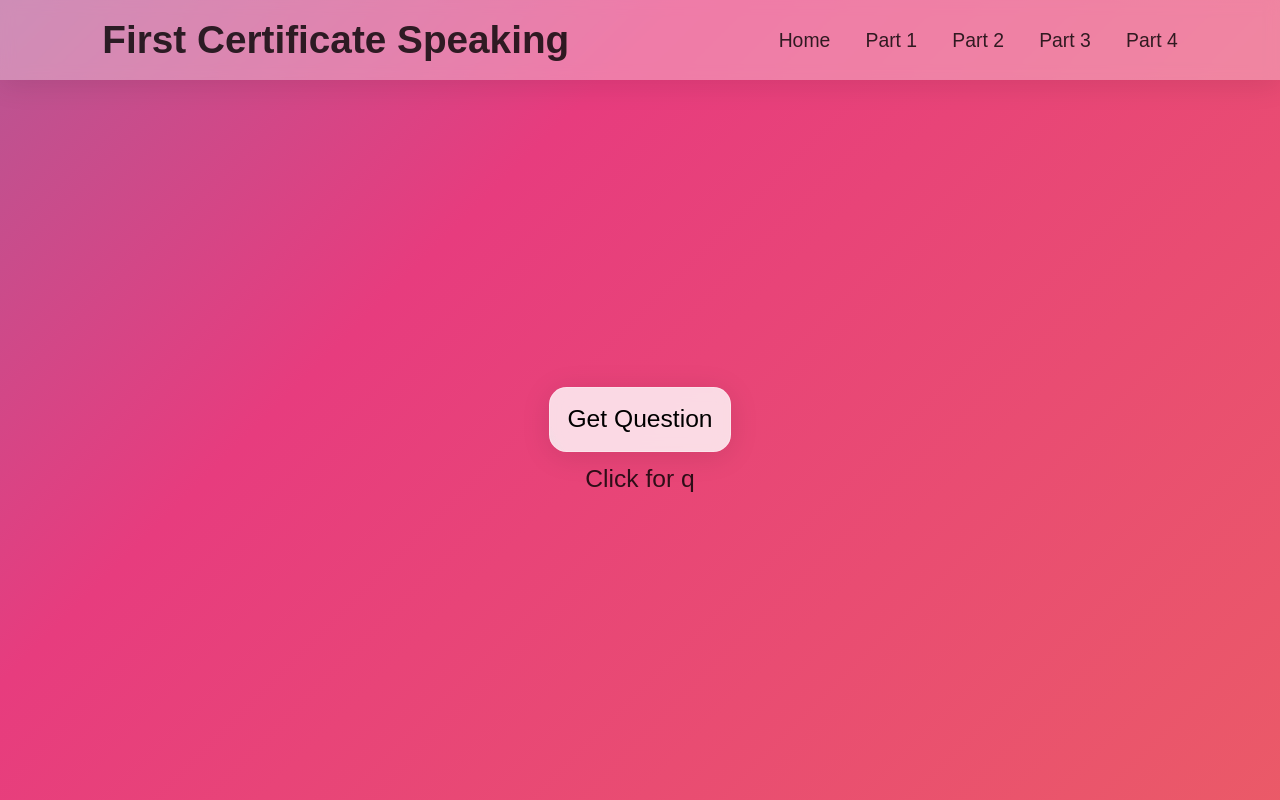
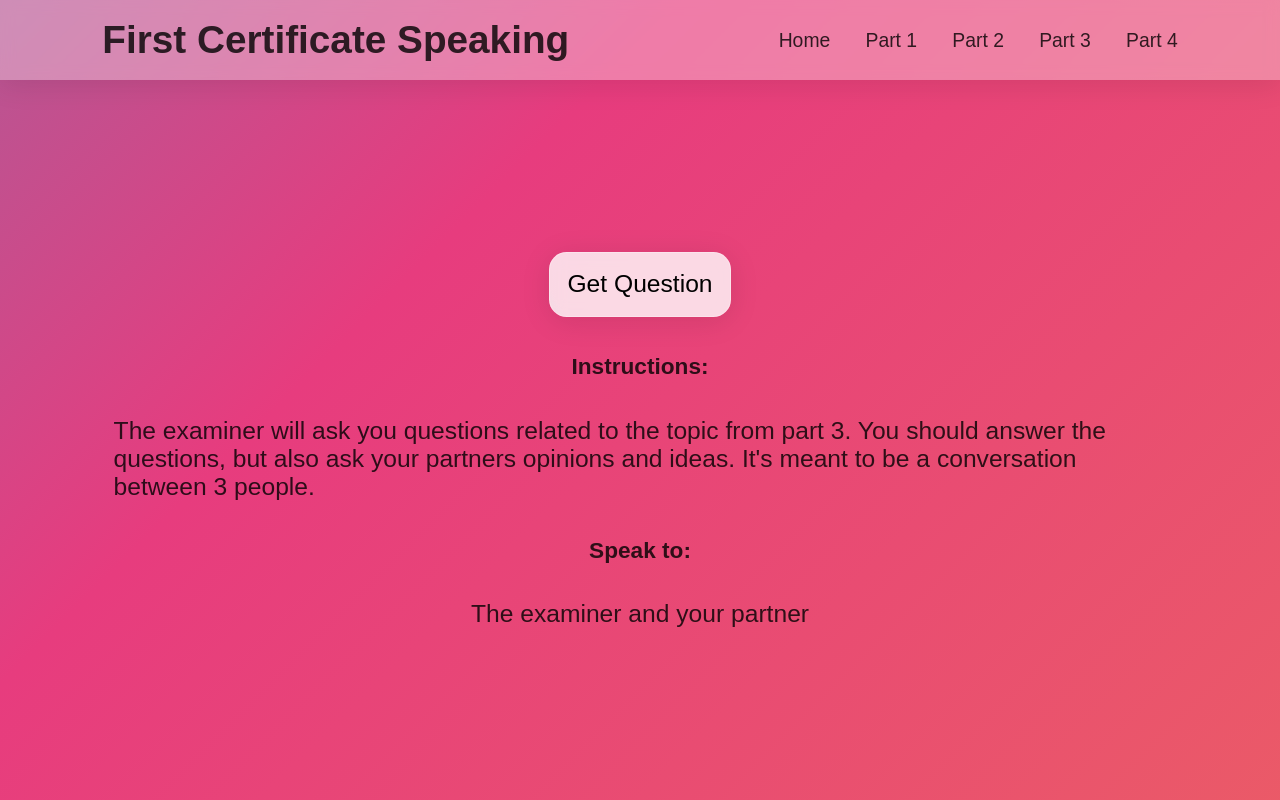
Before and after one commit to 11ac11/speakgen, a Next.js app: page /speaking4 in a window 1280 px wide. Built offline with nearby package versions, Linux system fonts and the light colour scheme; a web font is replaced by a local one.

Commit message:
[Speaking4]:Instructions added before questions

```diff
--- a/pages/speaking4.tsx
+++ b/pages/speaking4.tsx
@@ -33,7 +33,17 @@ export default function SpeakingFour() {
               <h2>{question.questions[0]}</h2>
             </div>
           ) : (
-            <p>Click for q</p>
+            <>
+              <h3>Instructions:</h3>
+              <p>
+                The examiner will ask you questions related to the topic from
+                part 3. You should answer the questions, but also ask your
+                partners opinions and ideas. It's meant to be a conversation
+                between 3 people.
+              </p>
+              <h3>Speak to:</h3>
+              <p>The examiner and your partner</p>
+            </>
           )}
         </>
       </div>
```
